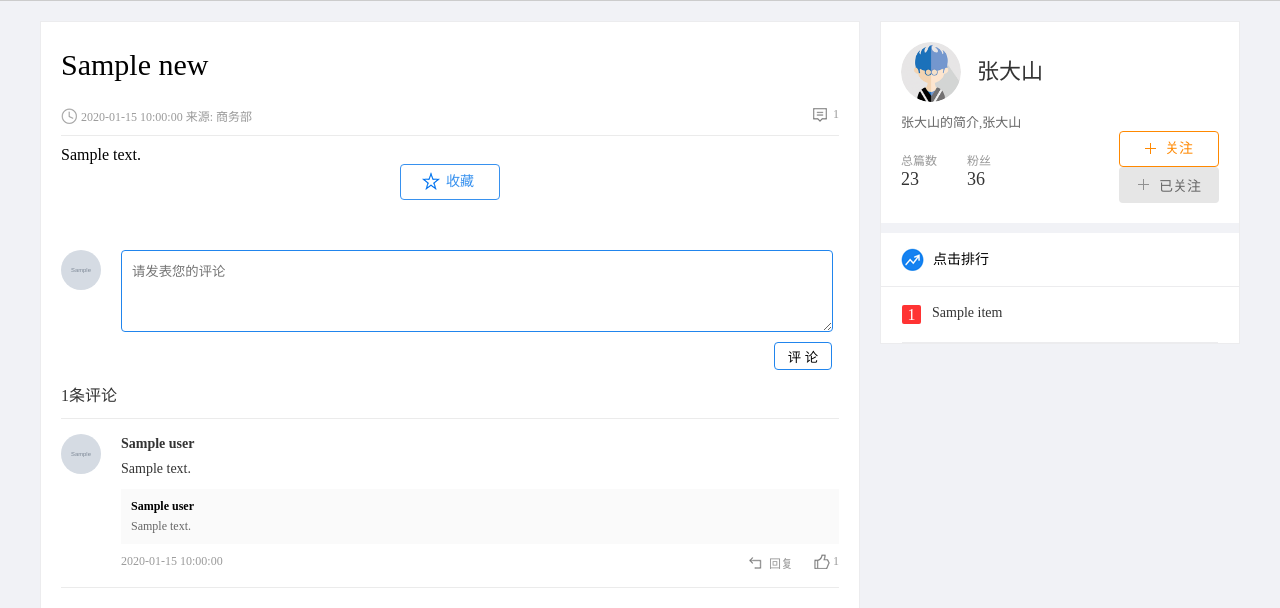
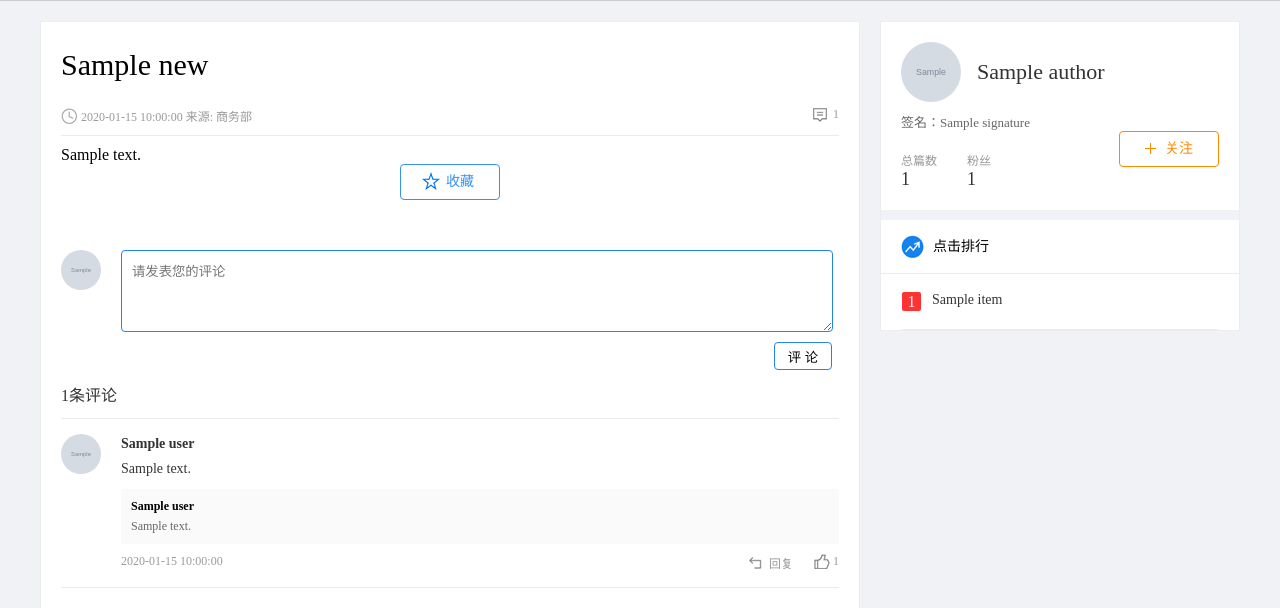
Before and after one commit to wangjianxun1995/-bolingboling, a Flask app: template info_34/info/templates/news/detail.html in a window 1280 px wide. Shown: the part 59-667 px from the top of the page. Run offline with Flask 2, Linux system fonts and the light colour scheme; the template is opened without the code that fills it: most values are stand-ins (such as "Sample title", 1, 10 or a date in 2020); grey boxes marked "Sample" are stand-in pictures; parts of the project's set-up code (start-up, migrations or seed data) failed here and were passed over.

Commit message:
关注按钮的展示

```diff
--- a/info_34/info/templates/news/detail.html
+++ b/info_34/info/templates/news/detail.html
@@ -99,13 +99,20 @@
         </div>
         <div class="rank_con fr">
             <div class="author_card">
-                <a href="#" class="author_pic"><img src="../../static/news/images/user_pic.png" alt="author_pic"></a>
-                <a href="#" class="author_name">张大山</a>
-                <div class="author_resume">张大山的简介,张大山</div>
-                <div class="writings"><span>总篇数</span><b>23</b></div>
-                <div class="follows"><span>粉丝</span><b>36</b></div>
-                <a href="javascript:;" class="focus fr">关注</a>
-                <a href="javascript:;" class="focused fr"><span class="out">已关注</span><span class="over">取消关注</span></a>
+
+                <a href="#" class="author_pic"><img src="{% if data.news.author.avatar_url %}
+                {{ data.news.author.avatar_url }}
+                {% else %}
+                ../../static/news/images/user_pic.png
+                {% endif %}" alt="author_pic"></a>
+                <a href="#" class="author_name">{{ data.news.author.nick_name }}</a>
+                <div class="author_resume">签名：{{ data.news.author.signature }}</div>
+                <div class="writings"><span>总篇数</span><b>{{ data.news.author.news_count }}</b></div>
+                <div class="follows"><span>粉丝</span><b>{{ data.news.author.followers_count }}</b></div>
+                <a href="javascript:;" class="focus fr" data-userid="{{ data.news.author.id }}" style="display: {% if data.is_followed %}none{% else %}block{% endif %}">关注</a>
+                <a href="javascript:;" class="focused fr" data-userid="{{ data.news.author.id }}" style="display: {% if data.is_followed %}block{% else %}none{% endif %}"><span class="out">已关注</span><span class="over">取消关注</span></a>
+
+
             </div>
             <div class="rank_title">
                 <h3>点击排行</h3>
```
Also changed, not shown: info_34/info/modules/news_blue/views_blue.py (+18 -9 lines), info_34/info/static/news/js/user_follow.js (+26 -0 lines), 1 other file.
